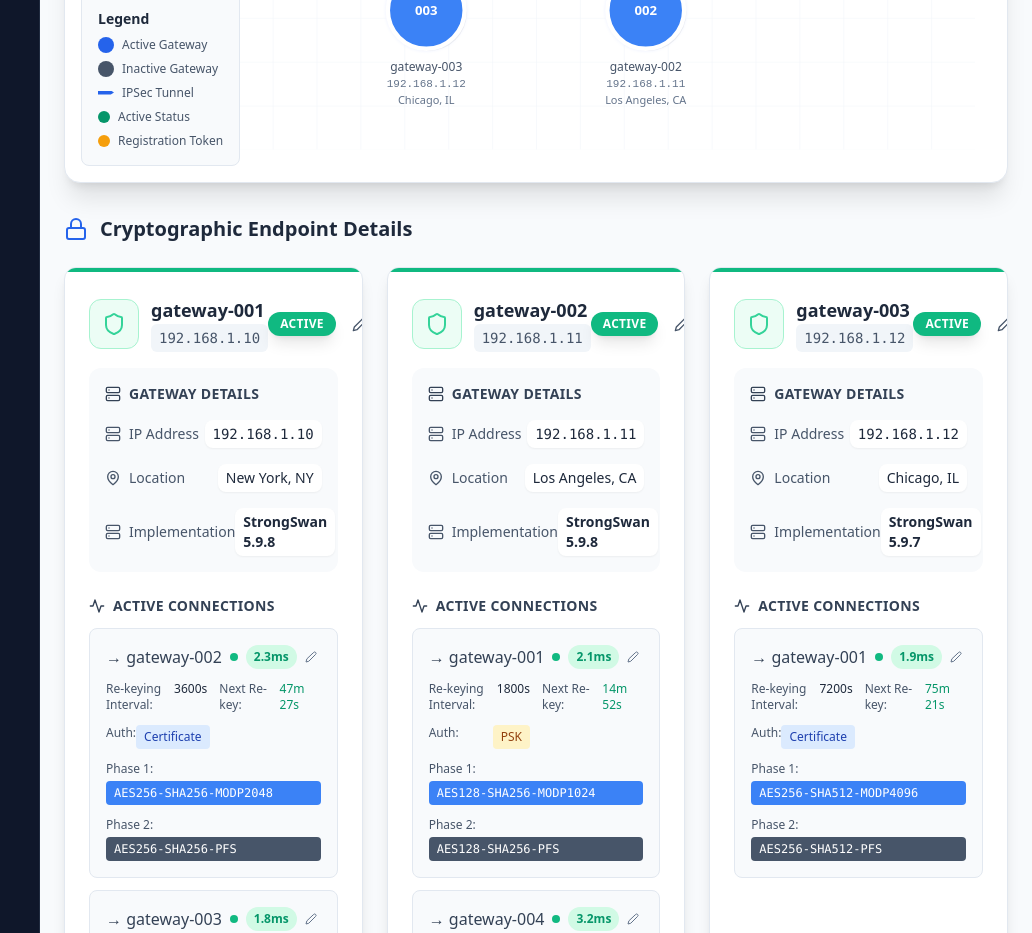
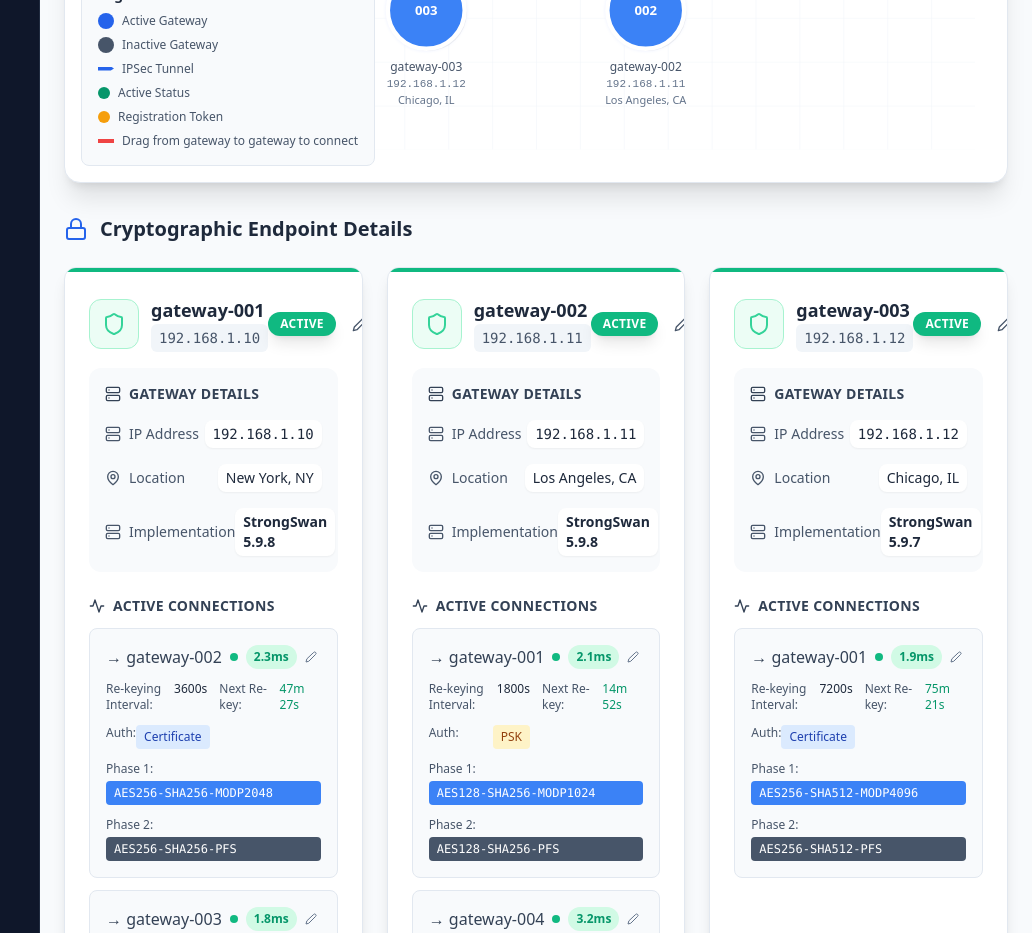
Before and after one commit to Grego22/design001, a React (Vite) app: page / in a window 1280 px wide. Shown: the part 860-1793 px from the top of the page, without its empty margins (248-1280 px from the left). Built offline with nearby package versions, Linux system fonts and the light colour scheme.

Commit message:
Updated MeshNetwork.tsx

```diff
--- a/src/components/MeshNetwork.tsx
+++ b/src/components/MeshNetwork.tsx
@@ -879,6 +879,10 @@ const MeshNetwork: React.FC<MeshNetworkProps> = ({
             <div className="w-3 h-3 bg-amber-500 rounded-full mr-2 animate-pulse"></div>
             <span className="text-slate-600">Registration Token</span>
           </div>
+          <div className="flex items-center">
+            <div className="w-4 h-1 bg-red-500 mr-2"></div>
+            <span className="text-slate-600">Drag from gateway to gateway to connect</span>
+          </div>
         </div>
       </div>
     </div>
```
